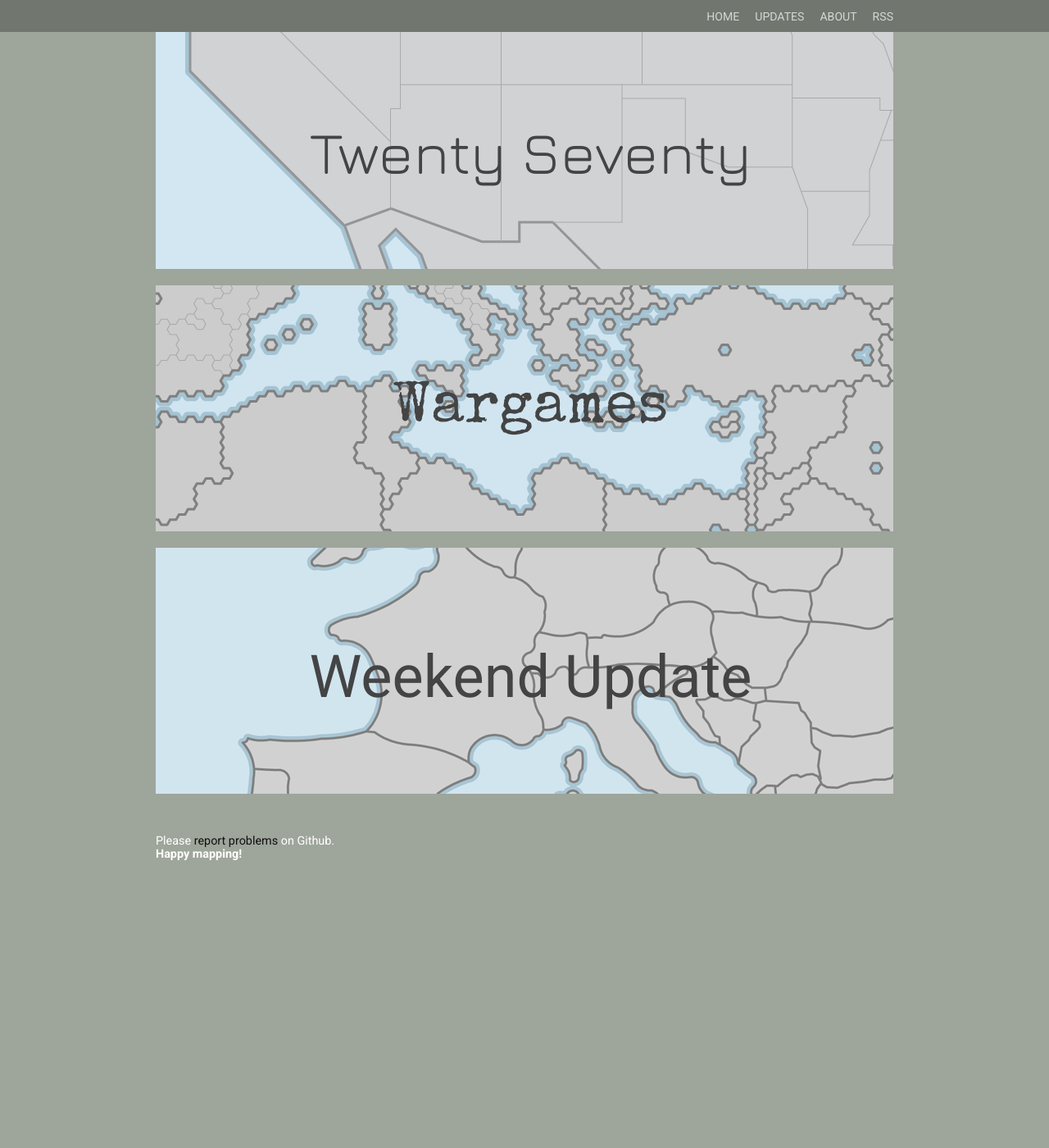
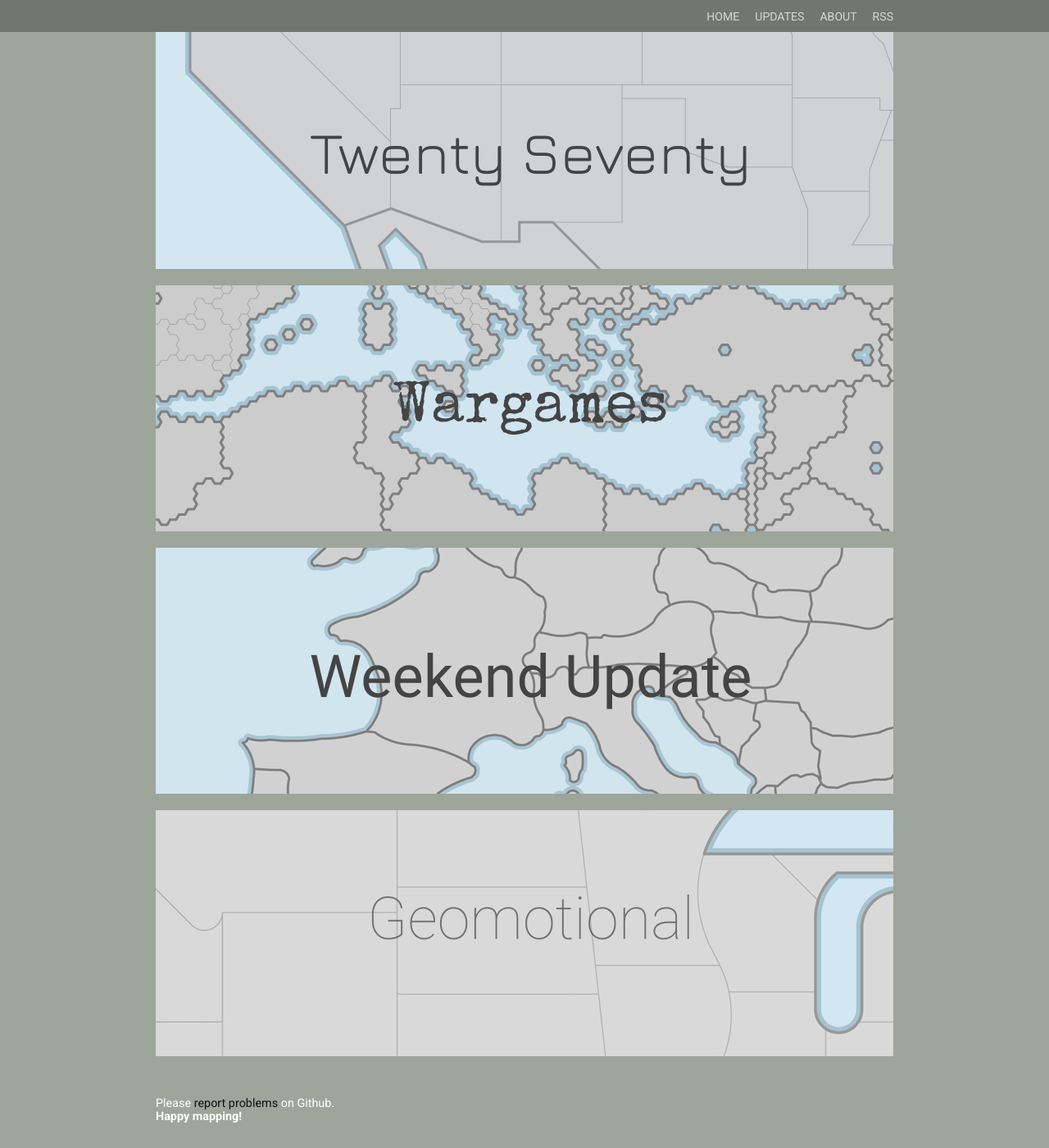
Before and after one commit to mapsam/project-linework, a Jekyll site: the page built from index.html, in a window 1280 px wide and 1400 px high, scrolled down 2787 px. Shown: the whole window at 82% size. Built offline with Jekyll 4.4.1, drawn with Linux system fonts in a browser that asks for light colours; nearby versions of some CDN libraries; some web fonts are replaced; Markdown is read by kramdown in place of the engine named in the settings; before the commit the page ends 3867 px from its top, so only the background shows below that.

Commit message:
remove unused files

```diff
--- a/_includes/head.html
+++ b/_includes/head.html
@@ -3,10 +3,11 @@
   <head>
     <meta charset="utf-8">
     <meta name="viewport" content="width=device-width">
+    <link rel="shortcut icon" href="{{site.baseurl}}/img/favicon.ico" />
     <title>{{ site.name }}</title>
     <link rel="stylesheet" href="https://maxcdn.bootstrapcdn.com/font-awesome/4.4.0/css/font-awesome.min.css">
-    <link rel="stylesheet" href="{{site.baseurl}}/css/style.css" />
-    <link rel="stylesheet" href="{{site.baseurl}}/css/style-bricks.css" />
+    <link rel="stylesheet" href="{{site.baseurl}}/public/style.css" />
+    <link rel="stylesheet" href="{{site.baseurl}}/public/style-bricks.css" />
 
     <meta property="og:image" content="http://www.projectlinework.org/img/moriarty-hand.png">
     <meta property="og:image:type" content="image/png" />
--- a/index.md
+++ b/index.html
@@ -168,5 +168,21 @@ title: Project Linework
 				</div>
 			</div>
 		</section>
+		<section id="pl-geomotional">
+			<div class="info">
+				<div class="title">
+					<h1>Geomotional</h1>
+				</div>
+				<div class="guide">
+					<a class="download" href="https://giscollective.s3.amazonaws.com/projectlinework/geomotional.zip">DOWNLOAD</a></strong>
+					<div class="description">
+						<p>“Curves,” as Piet Mondrian said, “are so emotional.” The combination of fluid curves and shared straight angles gives this linework set a dynamic feeling. Traced from an original example of Art Deco cartography, it’s perfect for both evoking the interwar period and for more modern celebrations of geometry.</p>
+						<p><strong>Author</strong>: Daniel P. Huffman</p>
+						<p><strong>Coverage</strong>: Admin-1 (States) for the lower 48 US states only. DC not included.</p>
+						<p><strong>Version</strong>: 1.0</p>
+					</div>
+				</div>
+			</div>
+		</section>
 	</div>
 </div>
--- a/css/style-bricks.css
+++ b/public/style-bricks.css
@@ -105,3 +105,13 @@
 	margin-top:-25px;
 	opacity: 0.7;
 }
+
+/* GEOMOTIONAL */
+#pl-geomotional {
+	background:url(../img/geomotional.jpg) no-repeat;
+	background-position:0px 0px;
+}
+#pl-geomotional h1 {
+	margin-top:-25px;
+	opacity: 0.7;
+}
```
Also changed, not shown: js/main.js (deleted, +0 -28 lines), 404.html (deleted), README.md (deleted), img/favicon.ico (renamed from favicon.ico), img/geomotional.jpg (added), public/style.css (renamed from css/style.css).
